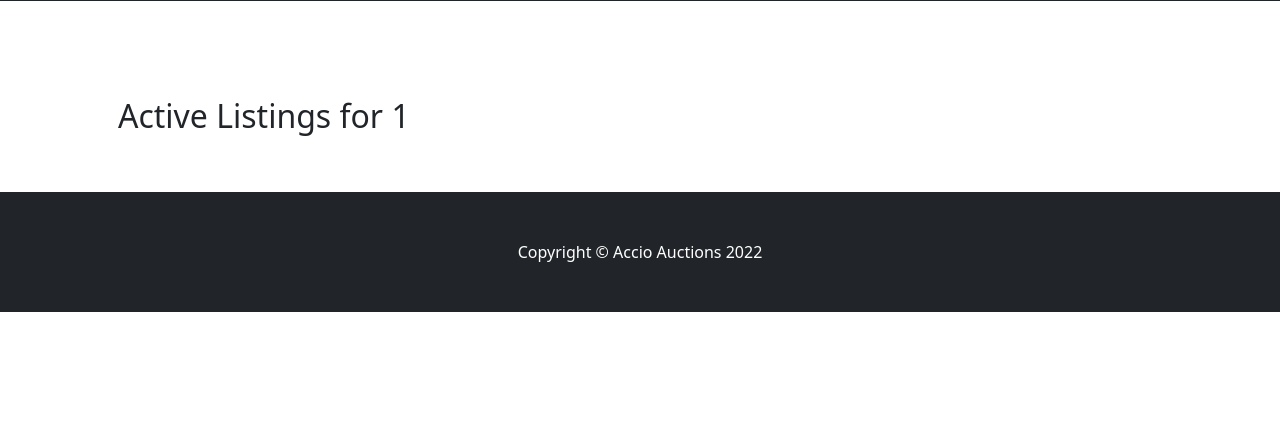
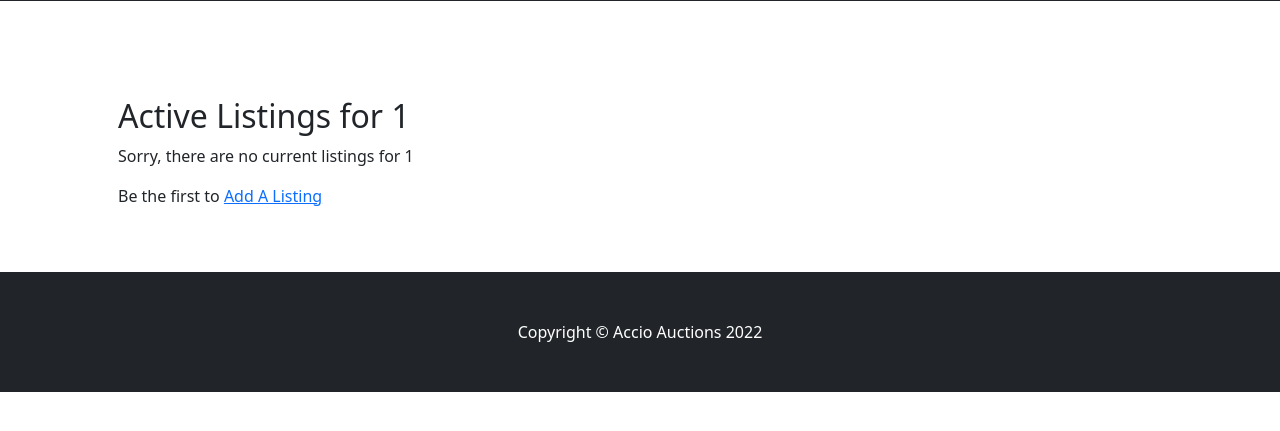
Before and after one commit to megler/commerce, a Django app: page /listings-by-cat/1 in a window 1280 px wide. Shown: the part 352-783 px from the top of the page. Run offline with Django 4.2, Linux system fonts and the light colour scheme; data comes from the database, SQL or seed files in the repository; both versions use the stored data as it was after the commit; some libraries are stand-ins or nearby versions.

Commit message:
Item now has placeholder image if no image is in db

```diff
--- a/auctions/templates/auctions/listings-by-cat.html
+++ b/auctions/templates/auctions/listings-by-cat.html
@@ -10,13 +10,24 @@
         <h2>Active Listings for
           {{ category }}</h2>
       </div>
+      {% if not listings_with_bid %}
+        <p>Sorry, there are no current listings for
+          {{ category }}</p>
+        <p>Be the first to
+          <a href="{% url 'create_listing' %}">Add A Listing</a>
+        </p>
+      {% else %}
         <div class="row gx-4 gx-lg-5 row-cols-2 row-cols-md-3 row-cols-xl-4">
           {% for cat in listings_with_bid %}
             {% if cat.product.status and cat.high_bidder%}
               <div class="col mb-5">
                 <div class="card h-100">
                   <!-- Product image-->
-                <img class="card-img-top" src="{{ cat.product.listing_image }}" alt="{{ cat.product.item_name }}"/>
+                  {% if cat.product.listing_image %}
+                    <img class="card-img-top card-img-top-home" src="{{ cat.product.listing_image }}" alt="{{ cat.product.item_name }}"/>
+                  {% else %}
+                    <img class="card-img-top card-img-top-home" src="../static/auctions/images/Light-Harry-Potter-Background.jpg" alt="{{ cat.product.item_name }} placeholder image"/>
+                  {% endif %}
                   <!-- Product details-->
                   <div class="card-body p-4">
 
@@ -40,6 +51,7 @@
               </div>
             {% endif %}
           {% endfor %}
+        {% endif %}
       </div>
     </div>
   </section>
```
Also changed, not shown: auctions/models.py (+8 -5 lines), auctions/templates/auctions/detail.html (+7 -1 lines), auctions/templates/auctions/index.html (+6 -1 lines), auctions/migrations/0024_alter_listauction_categories_and_more.py (added), auctions/static/auctions/images/Light-Harry-Potter-Background.jpg (added), db.sqlite3. Lines whose indentation alone changed are shown as unchanged.
